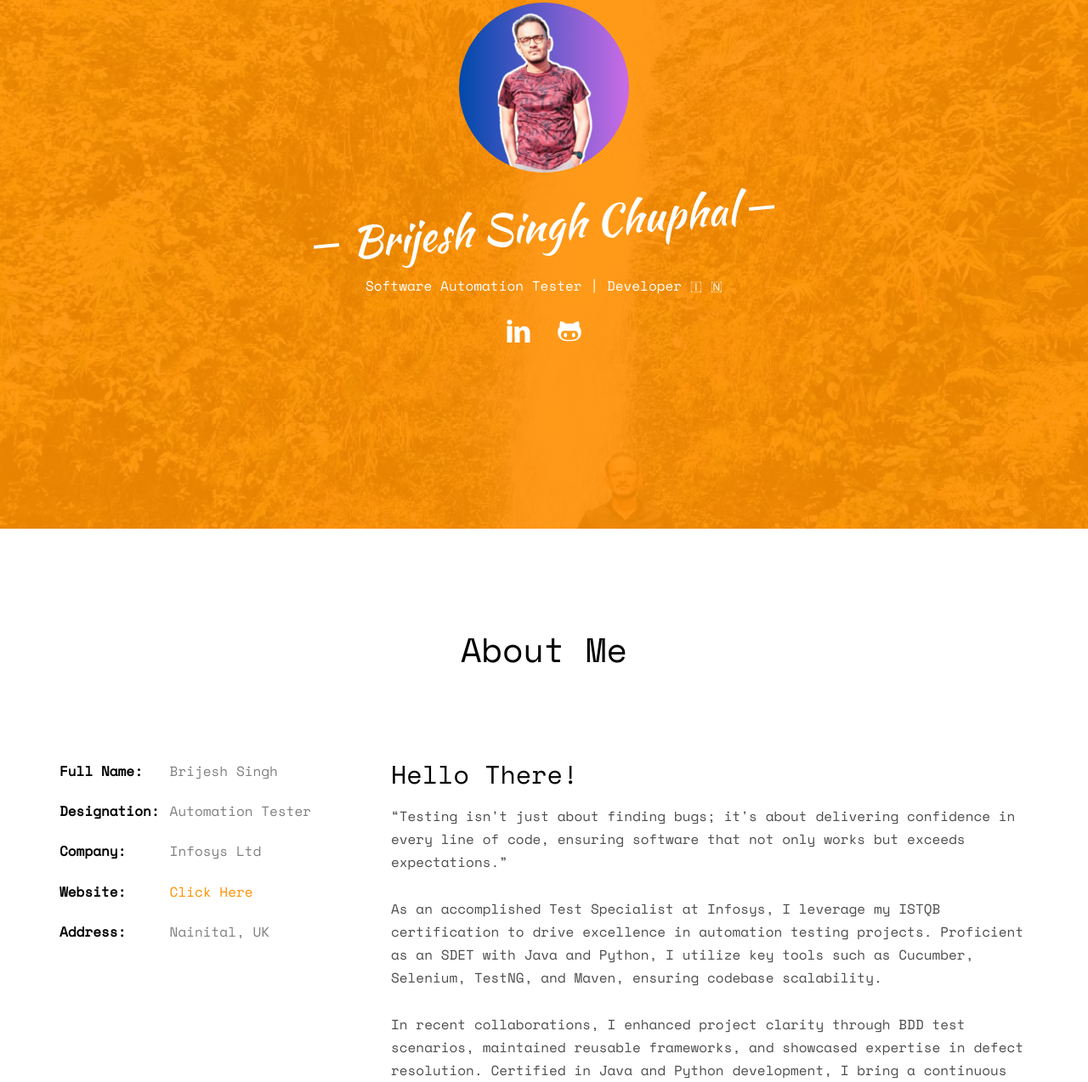
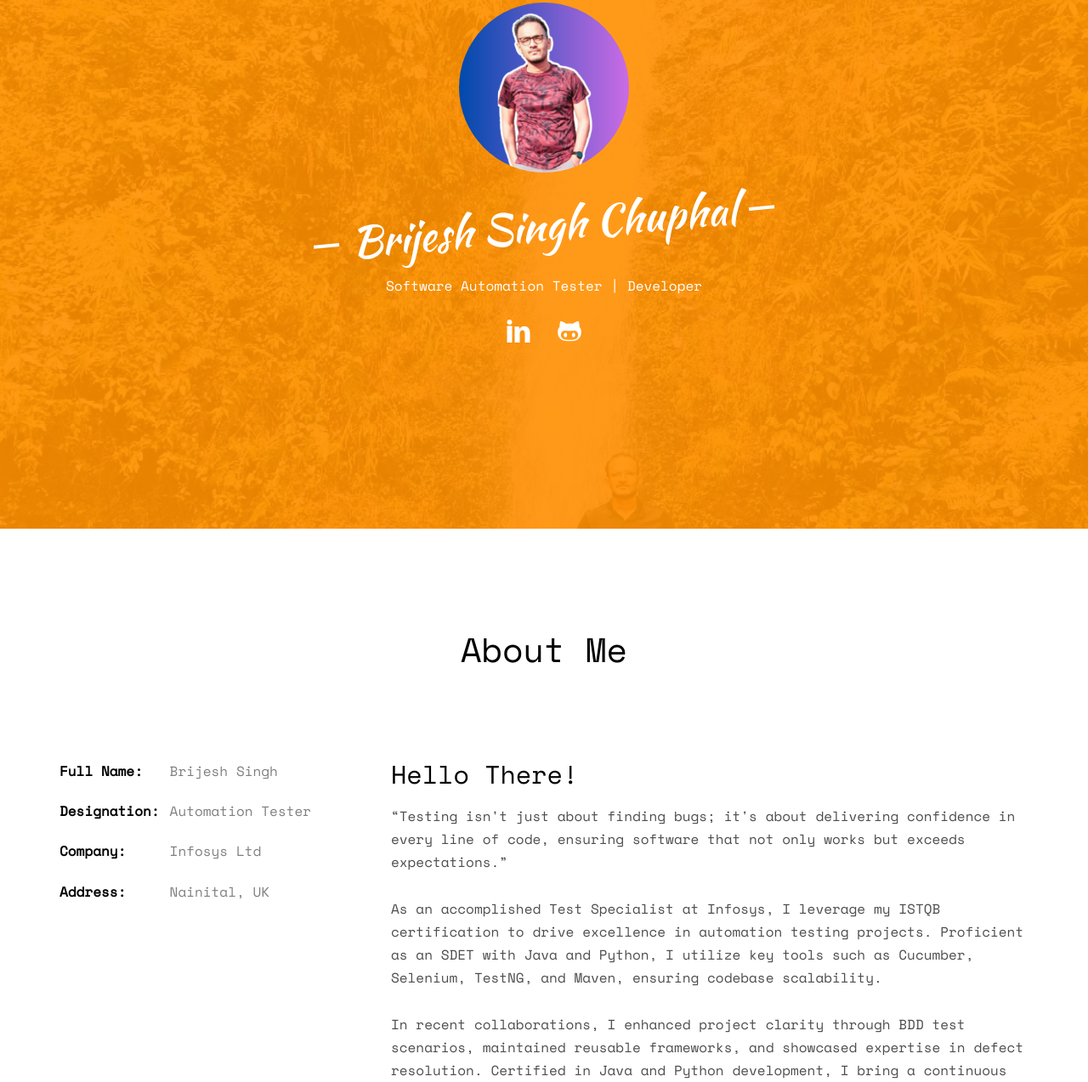
Before and after one commit to Brijesh-Singh-git/Portfoli-new--October-2023, a plain HTML site: page index.html in a window 1280 px wide. Shown: the part 178-1451 px from the top of the page at 85% size. Drawn offline with nearby package versions, Linux system fonts and the light colour scheme; some packages are replaced by stand-ins of ours; no server answers; files whose address does not match are found by name.

Commit message:
Update index.html

```diff
--- a/index.html
+++ b/index.html
@@ -53,7 +53,7 @@
 						<div class="display-tc js-fullheight animate-box" data-animate-effect="fadeIn">
 							<div class="profile-thumb" style="background: url(images/profile.png);"></div>
 							<h1><span>Brijesh Singh Chuphal </span></h1>
-							<h3><span>Software Automation Tester | Developer &#127470; &#127475;</span></h3>
+							<h3><span>Software Automation Tester | Developer </span></h3>
 							<p>
 								<ul class="fh5co-social-icons">
 									<!-- <li><a href="#"><i class="icon-twitter2"></i></a></li> -->
@@ -84,7 +84,7 @@
 						<li><span class="first-block">Company:</span><span class="second-block">Infosys Ltd</span></li>
 						<!-- <li><span class="first-block">Phone:</span><span class="second-block">+ 1235 2355 98</span></li> -->
 						<!-- <li><span class="first-block">Email:</span><span class="second-block">info@yoursite.com</span></li> -->
-						<li><span class="first-block">Website:</span><span class="second-block"><a href="https://topmate.io/singh_brijesh">Click Here</a></span></li>
+						<!-- <li><span class="first-block">Website:</span><span class="second-block"><a href="https://topmate.io/singh_brijesh">Click Here</a></span></li> -->
 						<li><span class="first-block">Address:</span><span class="second-block">Nainital, UK</span></li>
 					</ul>
 				</div>
```
